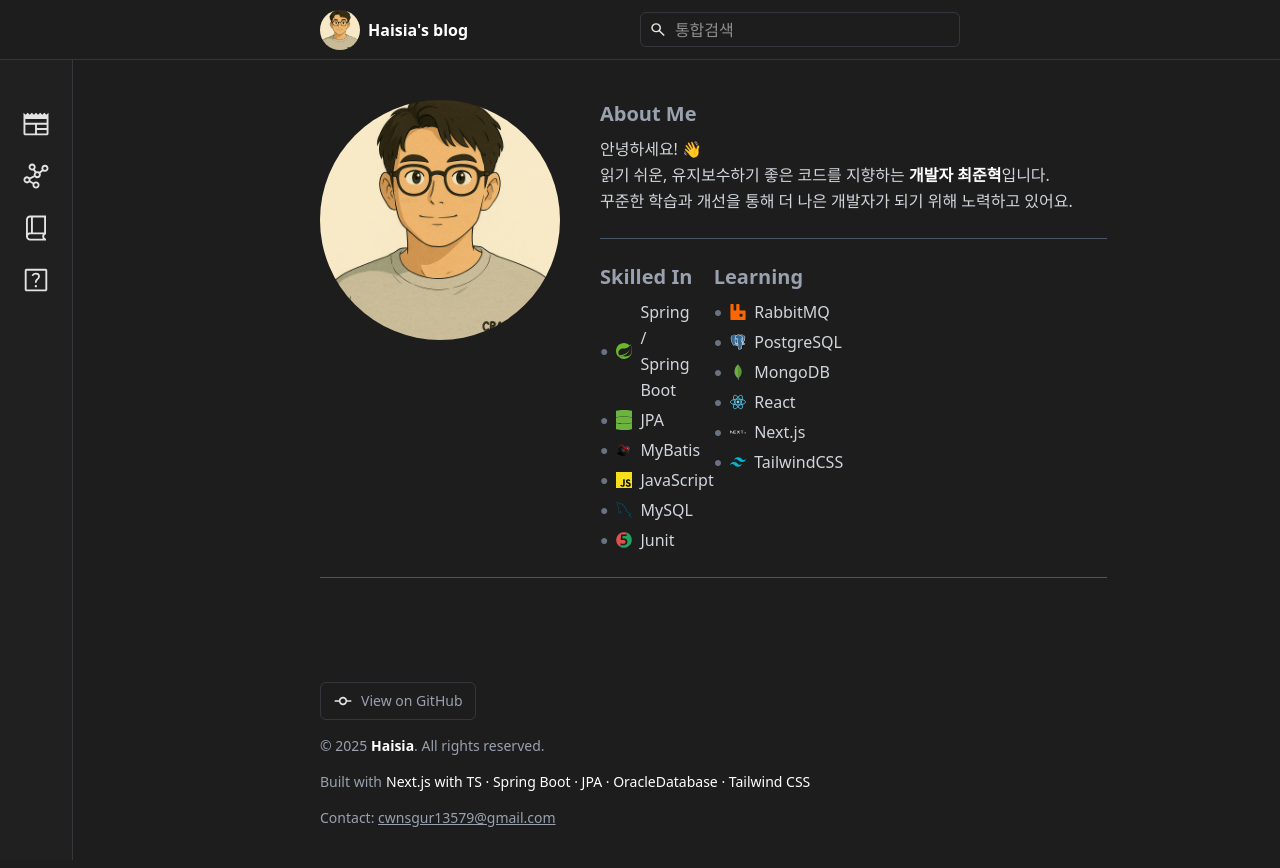
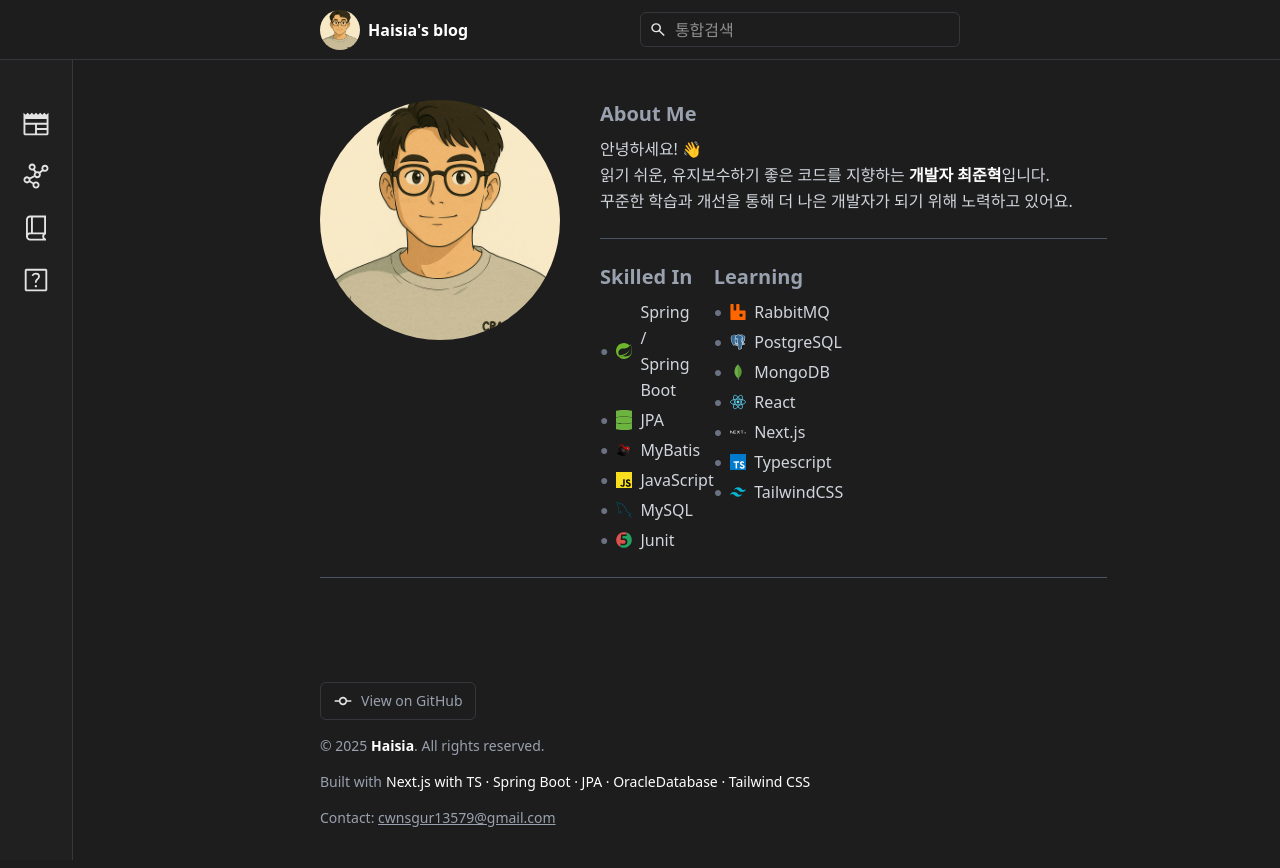
Before and after one commit to Haisia/project-blog-next, a Next.js app: page / in a window 1280 px wide. Shown: the top 868 px of the page. Built offline with nearby package versions, Linux system fonts and the light colour scheme.

Commit message:
수정: 메인페이지 Learning 컨텐츠 수정

```diff
--- a/src/data/TechStackData.ts
+++ b/src/data/TechStackData.ts
@@ -17,5 +17,6 @@ export const learning: TechStackProps[] = [
   {content: 'MongoDB', src: `${techStackIconBaseUrl}mongodb.svg`},
   {content: 'React', src: `${techStackIconBaseUrl}reactjs.svg`},
   {content: 'Next.js', src: `${techStackIconBaseUrl}nextjs.svg`},
+  {content: 'Typescript', src: `${techStackIconBaseUrl}typescript.svg`},
   {content: 'TailwindCSS', src: `${techStackIconBaseUrl}tailwind.svg`},
 ]
```
Also changed, not shown: public/icons/tech-stack/typescript.svg (added).
